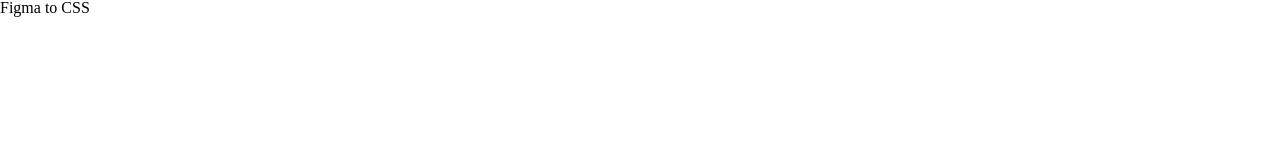
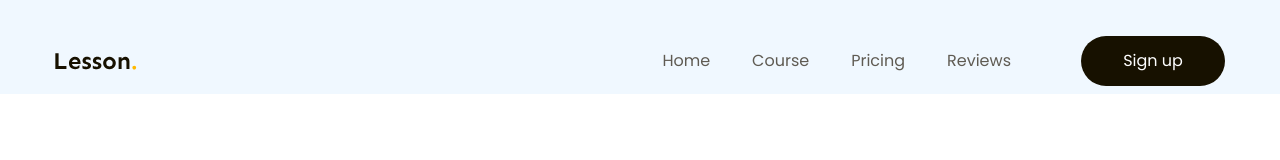
Before and after one commit to dathuynh0/figma-css, a plain HTML site: page index.html in a window 1280 px wide. Drawn offline with Linux system fonts and the light colour scheme.

Commit message:
commit lan 3

```diff
--- a/assets/style.css
+++ b/assets/style.css
@@ -8,4 +8,71 @@ html {
 
 body {
     font-size: 1.6rem;
+    font-family: 'Poppins', sans-serif;
 }
+
+/* ----------common-------- */
+a {
+    text-decoration: none;
+}
+
+.btn {
+    display: inline-block;
+    padding: 0 16px;
+    font-size: 1.6rem;
+    line-height: 50px;
+    min-width: 118px;
+    text-align: center;
+    color: #fff;
+    background: #171100;
+    border-radius: 25px;
+}
+
+.main-content {
+    width: 1170px;
+    margin-left: auto;
+    margin-right: auto;
+}
+
+.header {
+    background-color: aliceblue;
+}
+
+.header .fixed {
+    position: sticky;
+    top: -20px;
+}
+
+.header .body {
+    display: flex;
+    align-items: center;
+    padding: 36px 0 8px;
+}
+
+.nav {
+    margin-left: auto;
+}
+
+.nav ul {
+    display: flex;
+}
+
+.nav a {
+    color: #5f5b53;
+    font-size: 1.6rem;
+    font-style: normal;
+    padding: 8px 21px;
+}
+
+.nav a:hover {
+    color: #171100;
+    text-shadow: 1px 0 0 currentColor;
+}
+
+.header .btn-sign-up {
+    min-width: 144px;
+}
+
+.header .acction {
+    margin-left: 49px;
+}
--- a/index.html
+++ b/index.html
@@ -5,11 +5,39 @@
     <meta charset="UTF-8">
     <meta name="viewport" content="width=device-width, initial-scale=1.0">
     <link rel="stylesheet" href="./assets/reset.css">
+    <!-- embed font -->
+    <link rel="preconnect" href="https://fonts.googleapis.com">
+    <link rel="preconnect" href="https://fonts.gstatic.com" crossorigin>
+    <link
+        href="https://fonts.googleapis.com/css2?family=Poppins:ital,wght@0,100;0,200;0,300;0,400;0,500;0,600;0,700;0,800;0,900;1,100;1,200;1,300;1,400;1,500;1,600;1,700;1,800;1,900&display=swap"
+        rel="stylesheet">
+
+    <link rel="stylesheet" href="./assets/style.css">
     <title>Figma to CSS</title>
 </head>
 
 <body>
-    <h1>Figma to CSS</h1>
+    <header class="header fixed">
+        <div class="main-content">
+            <div class="body">
+                <!-- img -->
+                <img src="./assets/img/logo.svg" alt="logo">
+                <!-- nav -->
+                <nav class="nav">
+                    <ul>
+                        <li><a href="#">Home</a></li>
+                        <li><a href="#">Course</a></li>
+                        <li><a href="#">Pricing</a></li>
+                        <li><a href="#">Reviews</a></li>
+                    </ul>
+                </nav>
+                <!-- btn -->
+                <div class="acction">
+                    <a href="#" class="btn btn-sign-up">Sign up</a>
+                </div>
+            </div>
+        </div>
+    </header>
 </body>
 
 </html>
```
Also changed, not shown: assets/img/logo.svg (added).
